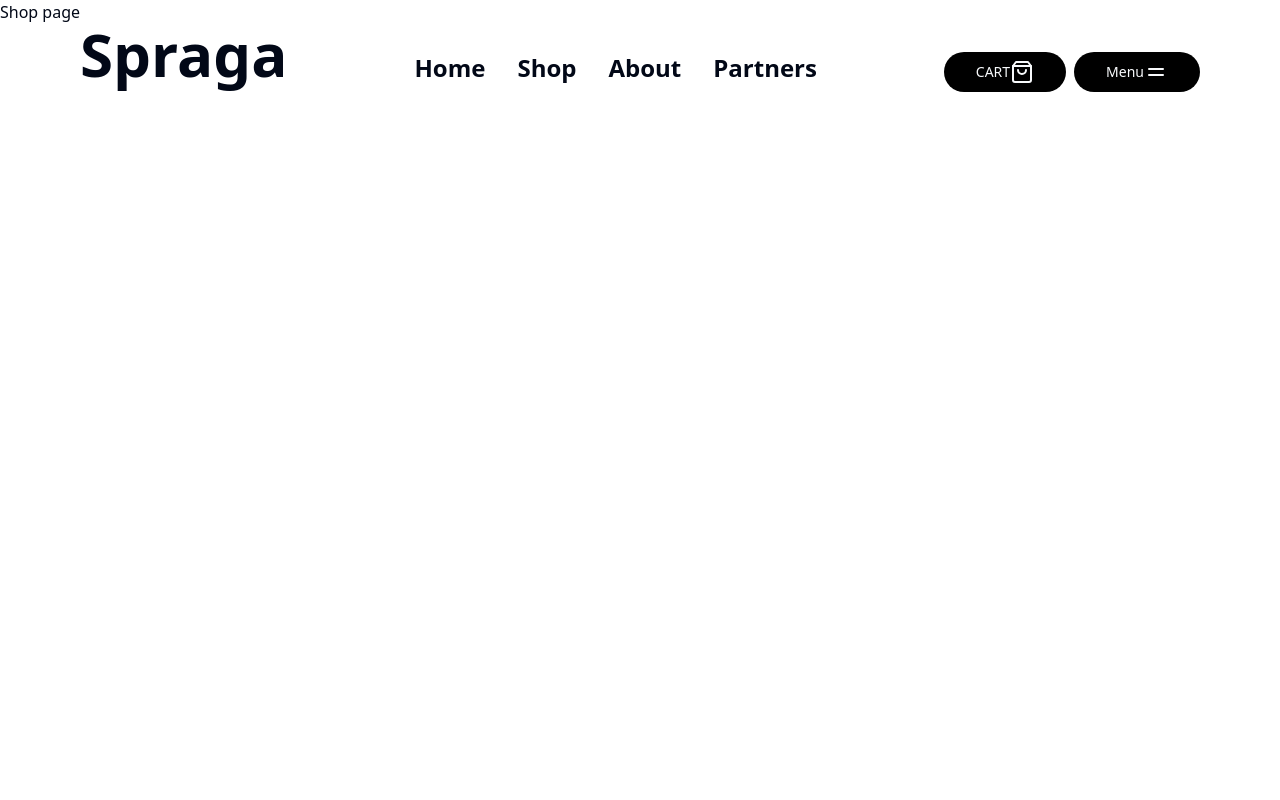
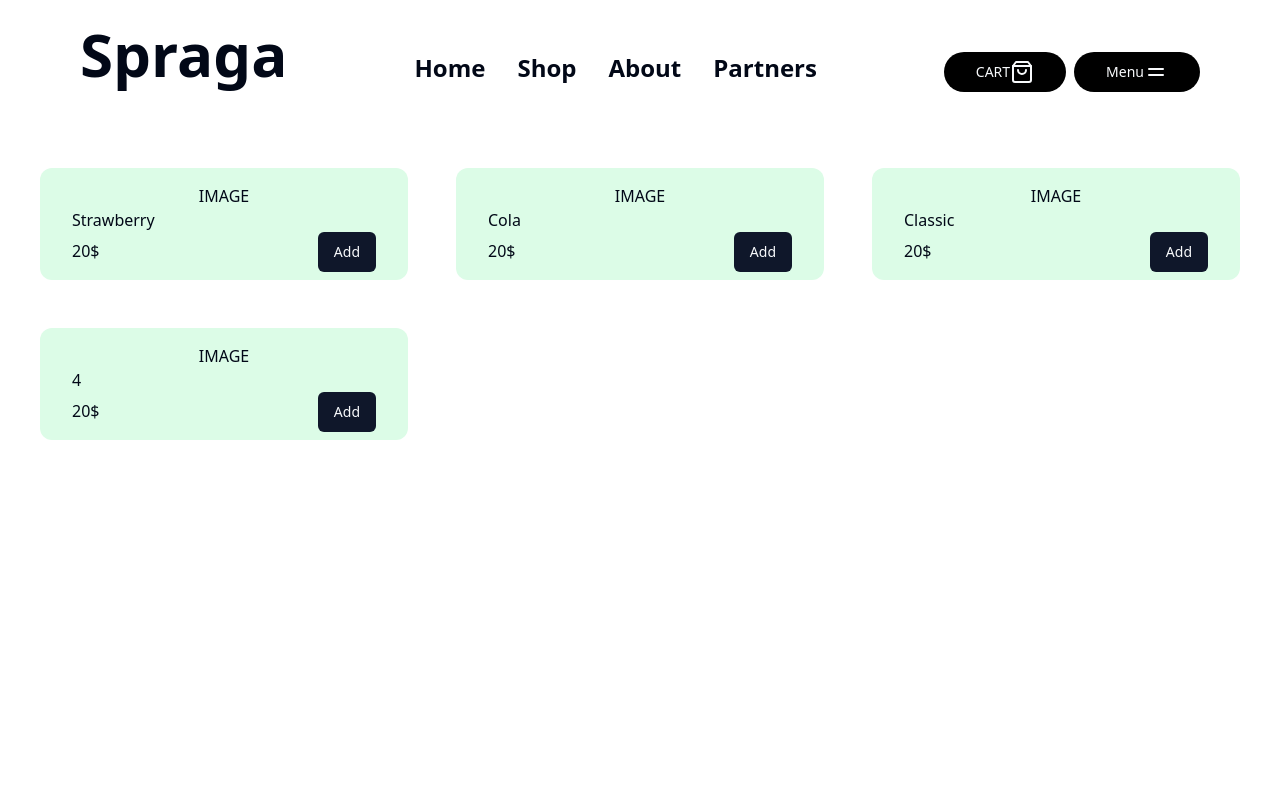
Before and after one commit to ShrewdLuni/Spraga, a React (Vite) app: page /shop in a window 1280 px wide. Shown: the top 800 px of the page. Built offline with nearby package versions, Linux system fonts and the light colour scheme.

Commit message:
feat: add shop item layout

```diff
--- a/src/pages/Shop/Shop.tsx
+++ b/src/pages/Shop/Shop.tsx
@@ -1,14 +1,20 @@
 import { Layout } from "../../components/Layout"
+import { ShopItem } from "./components/ShopItem"
 
-interface ShopProps {
+export const Shop = () => {
+  let list = [
+    {label:"Strawberry",price:"20$"},
+    {label:"Cola",price:"20$"},
+    {label:"Classic",price:"20$"},
+    {label:"4",price:"20$"}
+  ]
 
-}
-
-export const Shop = ({} : ShopProps) => {
   return (
     <Layout>
-      <div className="w-screen h-screen">
-        Shop page
+      <div className="w-screen h-screen mt-32 p-10">
+        <div className="grid grid-cols-3 gap-12 text-center">
+          {list.map(item => <ShopItem label={item.label} price={item.price}/>)}
+        </div>
       </div>
     </Layout>
   )
--- /dev/null
+++ b/src/pages/Shop/components/ShopItem.tsx
@@ -0,0 +1,21 @@
+import { Button } from "../../../components/ui/button"
+
+interface ShopItemProps {
+  label : string
+  price : string
+}
+
+export const ShopItem = ({label,price} : ShopItemProps) => {
+  return (
+    <div className="flex flex-col bg-green-100 rounded-xl px-8 pt-4 pb-2">
+      <div className="">IMAGE</div>
+      <div className="flex flex-col">
+        <p className="text-left">{label}</p>
+        <div className="flex flex-row justify-between items-baseline">
+          <p>{price}</p>
+          <Button>Add</Button>
+        </div>
+      </div>
+    </div>
+  )
+}
```
